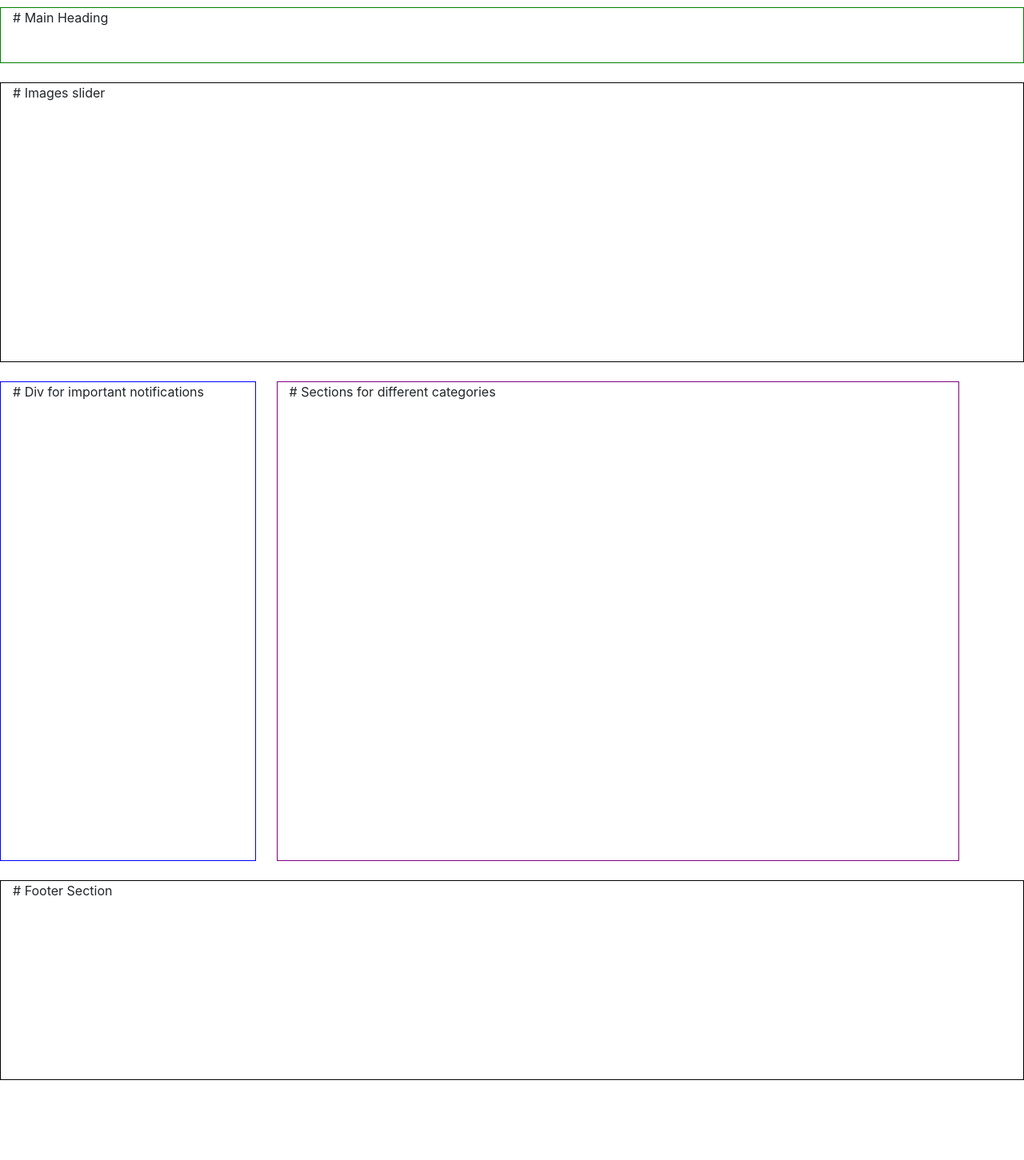
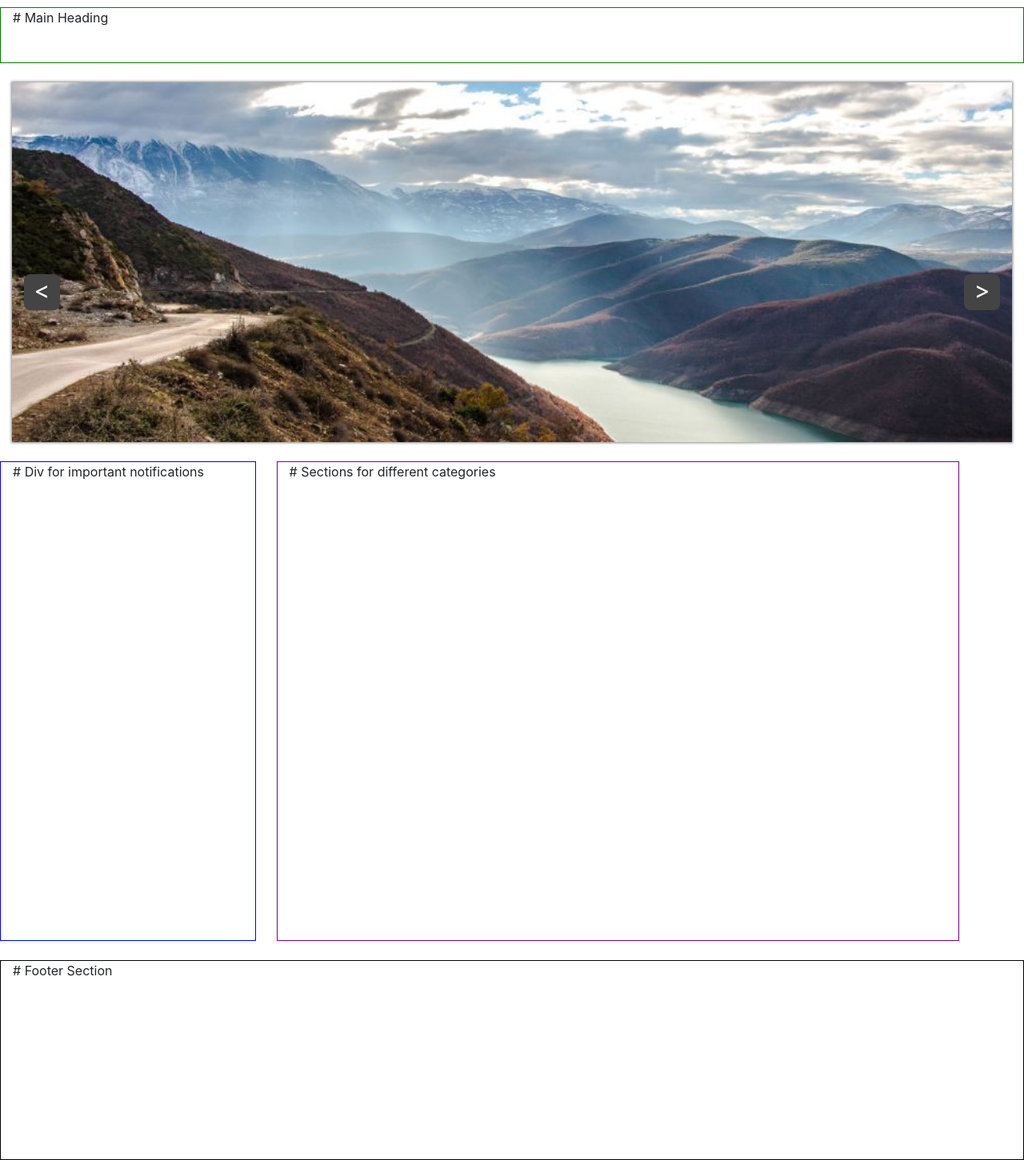
Before and after one commit to baralsushmita90/webD_project_SemIV, a PHP site: page / in a window 1280 px wide. Shown: the whole page at 80% size. Before the commit the page ends 1351 px from the top, so only its background shows below. Run offline with PHP 8.4, Linux system fonts and the light colour scheme; some libraries are stand-ins or nearby versions.

Commit message:
image slider

```diff
--- a/index.html
+++ b/index.html
@@ -41,15 +41,20 @@
 		<br>
 
 		<!--  Navbar Start -->
-		<div class="row">
+		<div class="gallery_container">
 
-			<div class="col-md-12">
+		   <div class="slides">
+				 	<img src=images/image3.jpg class="myslides" >
+       	<img src=images/image2.jpg class="myslides" >
 
-				# Images slider
+		   </div>
 
-			</div>
+				 <div class="prev"  onclick="plusSlides(-1)"><</div>
+				 <div class="next" onClick="plusSlides(1)">></div>
+
 
 		</div>
+
 		<!--  Navbar End -->
 
 		<br>
@@ -92,4 +97,5 @@
 	<!--  Container End  -->
 
 </body>
+<script src="myjavascript.js" ></script>
 </html>
--- /dev/null
+++ b/myjavascript.js
@@ -0,0 +1,27 @@
+
+var slideIndex = 1;
+showSlides(slideIndex);
+
+// Next/previous controls
+function plusSlides(n) {
+  showSlides(slideIndex += n);
+}
+
+// Thumbnail image controls
+function currentSlide(n) {
+  showSlides(slideIndex = n);
+}
+
+function showSlides(n) {
+  var i;
+  var slides = document.getElementsByClassName("myslides");
+
+  if (n > slides.length) {slideIndex = 1}
+  if (n < 1) {slideIndex = slides.length}
+  for (i = 0; i < slides.length; i++) {
+      slides[i].style.display = "none";
+  }
+
+  slides[slideIndex-1].style.display = "block";
+
+}
--- a/styling.css
+++ b/styling.css
@@ -3,10 +3,7 @@
 	height: 1370px;
 }
 
-.row
-{
-	/*border: 1px solid red;*/
-}
+
 
 #header
 {
@@ -39,3 +36,56 @@
 	float: right;
 	margin: 0 2%;
 }
+
+.gallery_container{
+	width:100%;
+	height:450px;
+	margin: 0  auto;
+	box-shadow: 0px 0px 3px 1px #00000078;
+
+	overflow: hidden;
+  user-select: none;
+	box-sizing: border-box;
+}
+.gallery_container .prev,.next
+{
+ position: absolute;
+ height:45px;
+ width:45px;
+ text-align: center;
+ font-size: 30px;
+
+ line-height: 40px;
+ border-radius: 8px 8px 8px 8px;
+  user-select: none;
+ top:25%;
+ transition: all .5s ease;
+
+ background-color: #444444;
+ color:#ffffff
+
+}
+.gallery_container .prev:hover,.next:hover
+{
+box-shadow: 0px 0px 10px black;
+ background-color: rgba(0,0,0,0.8);
+
+}
+.gallery_container .prev
+{
+
+	left:30px;
+}
+.gallery_container .next
+{
+	right:30px;
+}
+.gallery_container .slides{
+	width:100%;
+	height:100%;
+	display:flex;
+
+	position:relative;
+
+
+}
```
Also changed, not shown: images/image2.jpg (added), images/image3.jpg (added).
